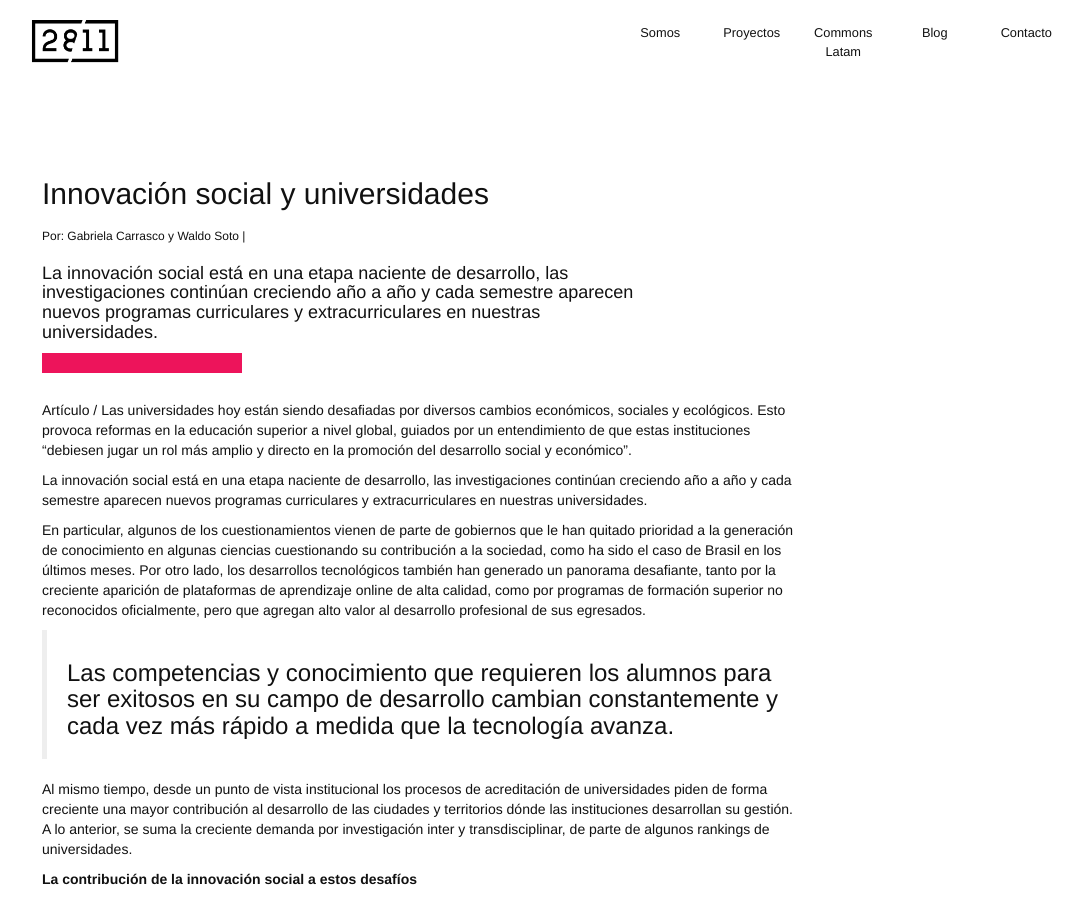
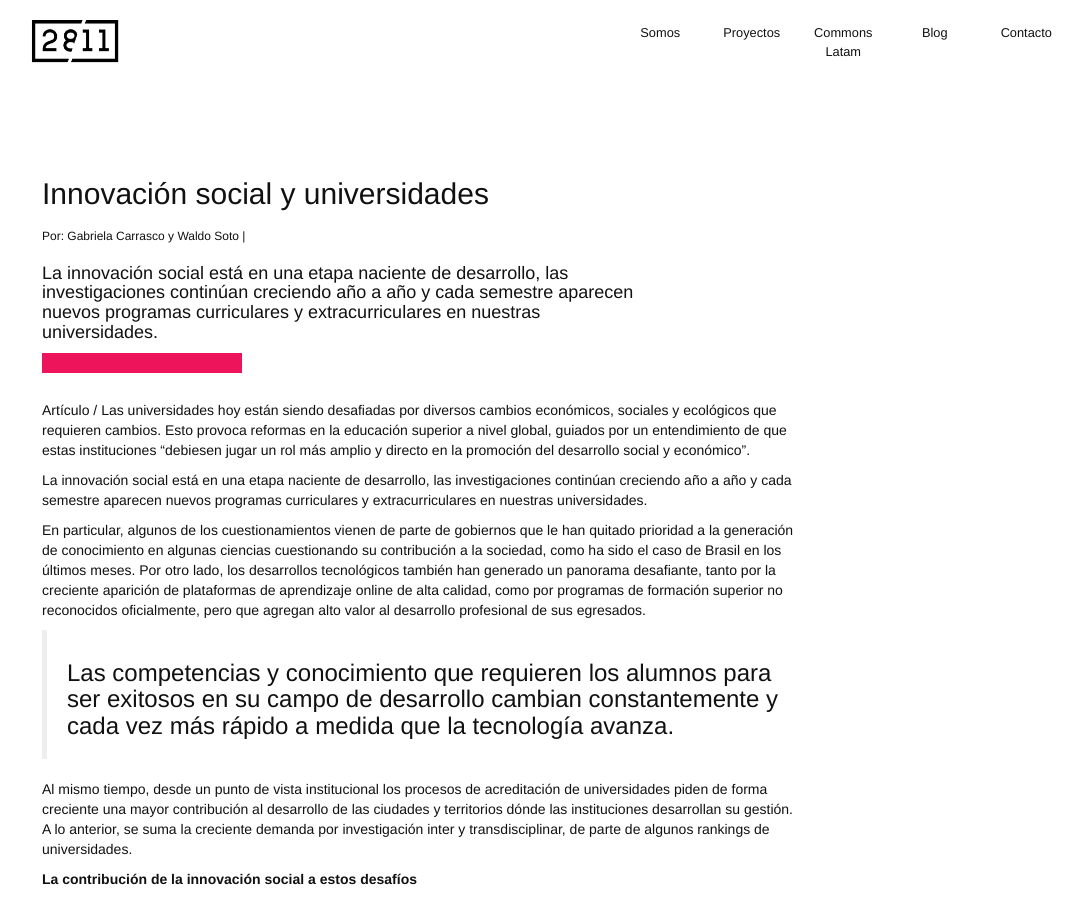
Before and after one commit to 2811Chile/2811Chile.github.io, a Jekyll site: the page built from _posts/2019-10-25-innovacion-social-y-universidades.markdown, in a window 1280 px wide and 900 px high. Shown: the whole window, without its empty margins (138-1221 px from the left). Built offline with Jekyll 4.4.1, drawn with Linux system fonts in a browser that asks for light colours; nearby versions of some CDN libraries; some web fonts are replaced; our own code applies the rules of GitHub Pages for plain Markdown files.

Commit message:
Updated Innovacion Social Y Universidades

```diff
--- a/_posts/2019-10-25-innovacion-social-y-universidades.markdown
+++ b/_posts/2019-10-25-innovacion-social-y-universidades.markdown
@@ -12,7 +12,7 @@ bajada: 'La innovación social está en una etapa naciente de desarrollo, las in
 excerpt_separator: "<!--mas-->"
 ---
 
-Artículo / Las universidades hoy están siendo desafiadas por diversos cambios económicos, sociales y ecológicos. <!--mas--> Esto provoca reformas en la educación superior a nivel global, guiados por un entendimiento de que estas instituciones “debiesen jugar un rol más amplio y directo en la promoción del desarrollo social y económico”.
+Artículo / Las universidades hoy están siendo desafiadas por diversos cambios económicos, sociales y ecológicos que requieren cambios. <!--mas--> Esto provoca reformas en la educación superior a nivel global, guiados por un entendimiento de que estas instituciones “debiesen jugar un rol más amplio y directo en la promoción del desarrollo social y económico”.
 
 La innovación social está en una etapa naciente de desarrollo, las investigaciones continúan creciendo año a año y cada semestre aparecen nuevos programas curriculares y extracurriculares en nuestras universidades.
 
```
